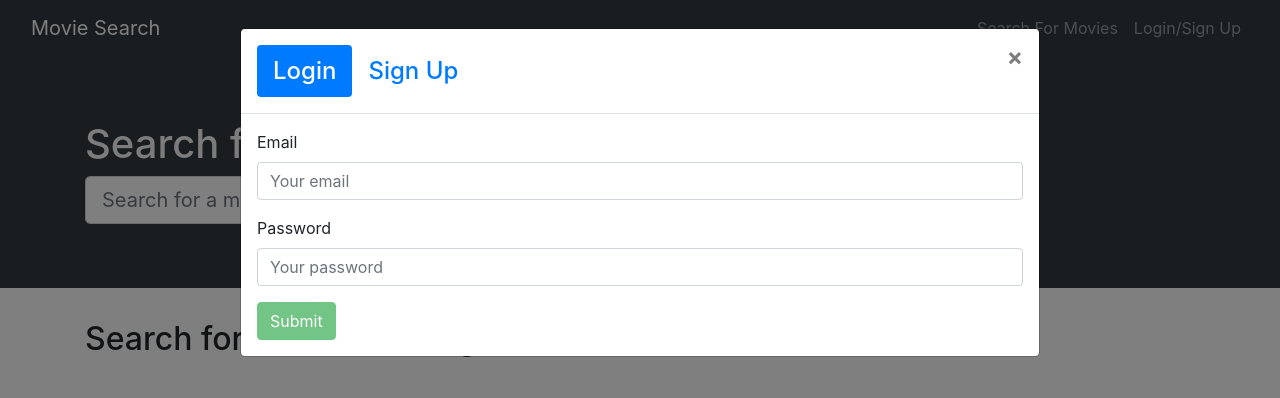
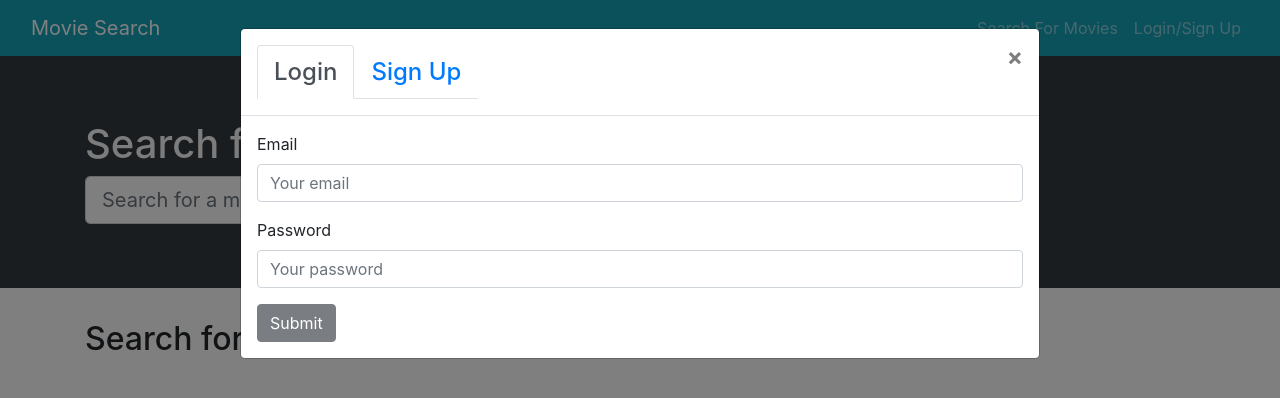
Before and after one commit to Rachel-Reidenga/MERN-Movie-App, a React (Create React App) app in the folder client/: page / in a window 1280 px wide. Both pictures are taken after a click on the button "Login/Sign Up". Shown: the top 398 px of the page. Built offline with nearby package versions, Linux system fonts and the light colour scheme; the HTML template or start-up script is replaced by a standard one.

Commit message:
changed bootstrap colors

```diff
--- a/client/src/components/LoginForm.js
+++ b/client/src/components/LoginForm.js
@@ -88,7 +88,8 @@ const LoginForm = () => {
         <Button
           disabled={!(userFormData.email && userFormData.password)}
           type='submit'
-          variant='success'>
+          bg='dark'
+          variant='dark'>
           Submit
         </Button>
       </Form>
--- a/client/src/components/Navbar.js
+++ b/client/src/components/Navbar.js
@@ -12,7 +12,7 @@ const AppNavbar = () => {
 
   return (
     <>
-      <Navbar bg='dark' variant='dark' expand='lg'>
+      <Navbar bg='info' variant='dark' expand='lg'>
         <Container fluid>
           <Navbar.Brand as={Link} to='/'>
             Movie Search
@@ -48,7 +48,7 @@ const AppNavbar = () => {
         <Tab.Container defaultActiveKey='login'>
           <Modal.Header closeButton>
             <Modal.Title id='signup-modal'>
-              <Nav variant='pills'>
+              <Nav variant='tabs' bg='dark'>
                 <Nav.Item>
                   <Nav.Link eventKey='login'>Login</Nav.Link>
                 </Nav.Item>
--- a/client/src/components/SignupForm.js
+++ b/client/src/components/SignupForm.js
@@ -108,7 +108,8 @@ const SignupForm = () => {
         <Button
           disabled={!(userFormData.username && userFormData.email && userFormData.password)}
           type='submit'
-          variant='success'>
+          bg='dark'
+          variant='dark'>
           Submit
         </Button>
       </Form>
--- a/client/src/pages/SearchMovies.js
+++ b/client/src/pages/SearchMovies.js
@@ -1,5 +1,5 @@
 import React, { useState, useEffect } from 'react';
-import { Jumbotron, Container, Col, Form, Button, Card, CardColumns } from 'react-bootstrap';
+import { Jumbotron, Container, Col, Form, Button, Card, CardColumns, Carousel } from 'react-bootstrap';
 
 import Auth from '../utils/auth';
 import { saveMovieIds, getSavedMovieIds } from '../utils/localStorage';
@@ -51,7 +51,7 @@ const SearchMovies = () => {
         image: movie.image || '',
       }));
 
-      // *******update function name and function
+
       setSearchedMovies(movieData);
       setSearchInput('');
     } catch (err) {
@@ -102,7 +102,7 @@ const SearchMovies = () => {
                 />
               </Col>
               <Col xs={12} md={4}>
-                <Button type='submit' variant='success' size='lg'>
+                <Button type='submit' variant='info' size='lg'>
                   Submit Search
                 </Button>
               </Col>
@@ -144,6 +144,8 @@ const SearchMovies = () => {
           })}
         </CardColumns>
       </Container>
+
+
     </>
   );
 };
```
Also changed, not shown: 1 other file (tests, documents, lock files or other folders).
